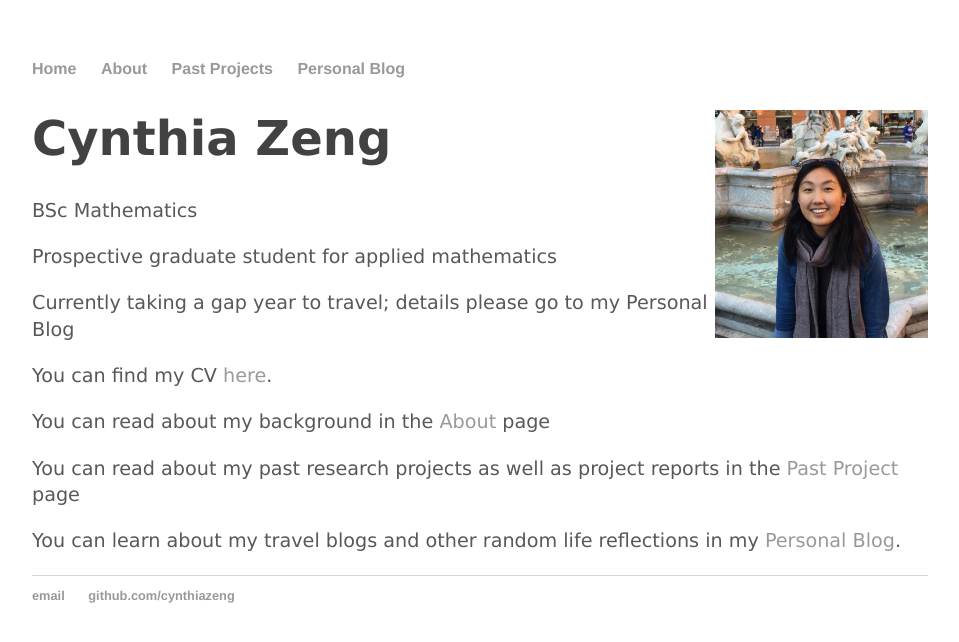
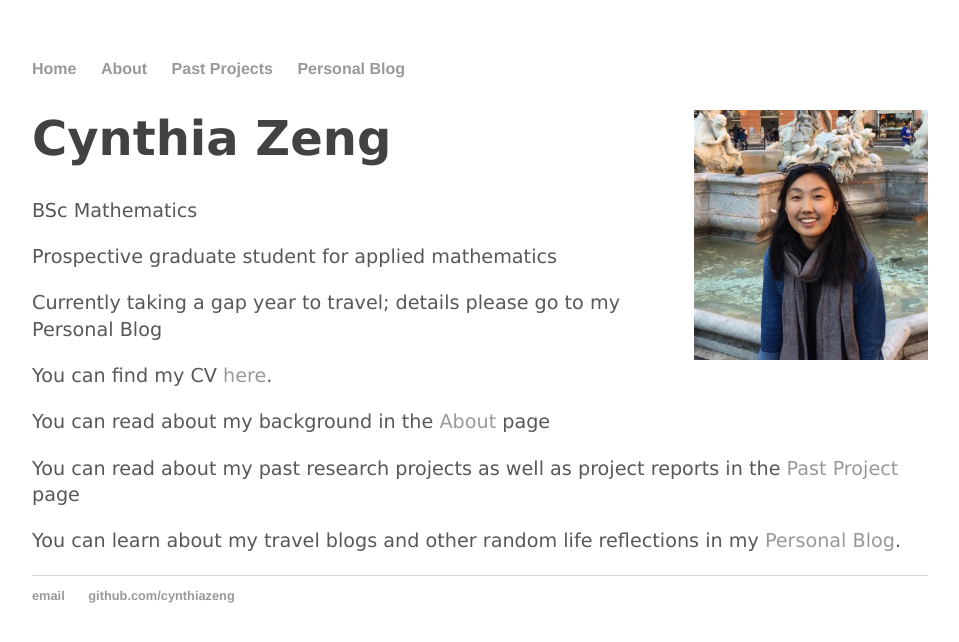
Before and after one commit to cynthia1234/cynthiazeng.github.io, a Jekyll site: the page built from index.html, in a window 1280 px wide. Shown: the top 642 px of the page, without its empty margins (160-1119 px from the left). Built offline with Jekyll 4.4.1, drawn with Linux system fonts in a browser that asks for light colours.

Commit message:
Update index.html

```diff
--- a/index.html
+++ b/index.html
@@ -3,7 +3,7 @@ layout: default
 title: Cynthia Zeng, Personal Website
 ---
 <div class="blurb">
-<img border="0" style= "float:right" src="/about/profile_pic.jpg" alt="Profile Picture" height="228">
+<img border="0" style= "float:right" src="/about/profile_pic.jpg" alt="Profile Picture" height="250">
 
 <h1>Cynthia Zeng</h1>
 <p> BSc Mathematics </p>
```
